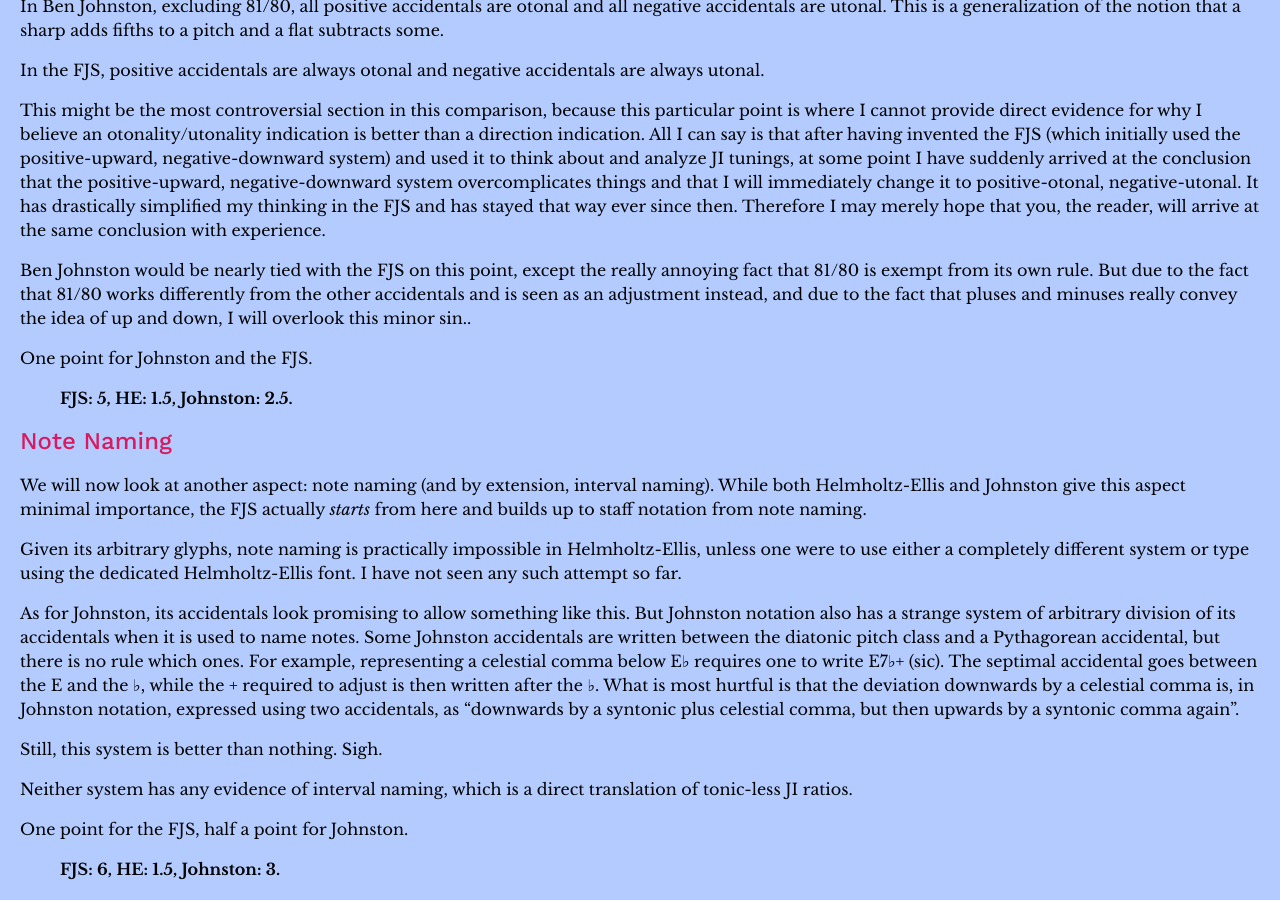
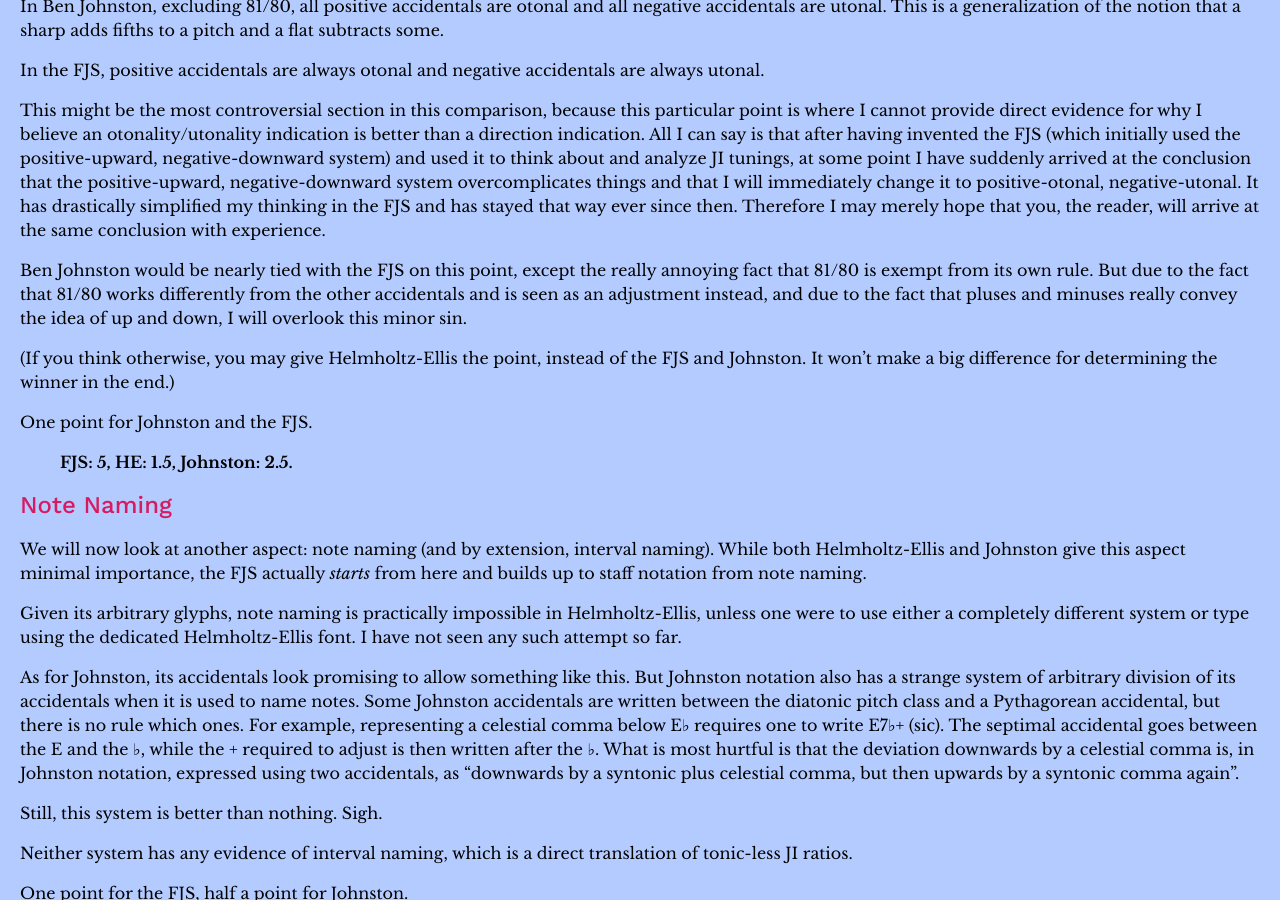
Before and after one commit to misotanni/misotanni.github.io, a Jekyll site: the page built from fjs/en/compare.md, in a window 1280 px wide and 900 px high, scrolled down 4545 px. Built offline with Jekyll 4.4.1, drawn with Linux system fonts in a browser that asks for light colours; our own code applies the rules of GitHub Pages for plain Markdown files; formulas are drawn with MathJax 3; some of the changed text lies outside the part shown.

Commit message:
comparison: small adjustments

```diff
--- a/fjs/en/compare.md
+++ b/fjs/en/compare.md
@@ -149,7 +149,9 @@ In the FJS, positive accidentals are always otonal and negative accidentals are
 
 This might be the most controversial section in this comparison, because this particular point is where I cannot provide direct evidence for why I believe an otonality/utonality indication is better than a direction indication. All I can say is that after having invented the FJS (which initially used the positive-upward, negative-downward system) and used it to think about and analyze JI tunings, at some point I have suddenly arrived at the conclusion that the positive-upward, negative-downward system overcomplicates things and that I will immediately change it to positive-otonal, negative-utonal. It has drastically simplified my thinking in the FJS and has stayed that way ever since then. Therefore I may merely hope that you, the reader, will arrive at the same conclusion with experience.
 
-Ben Johnston would be nearly tied with the FJS on this point, except the really annoying fact that 81/80 is exempt from its own rule. But due to the fact that 81/80 works differently from the other accidentals and is seen as an adjustment instead, and due to the fact that pluses and minuses really convey the idea of up and down, I will overlook this minor sin..
+Ben Johnston would be nearly tied with the FJS on this point, except the really annoying fact that 81/80 is exempt from its own rule. But due to the fact that 81/80 works differently from the other accidentals and is seen as an adjustment instead, and due to the fact that pluses and minuses really convey the idea of up and down, I will overlook this minor sin.
+
+(If you think otherwise, you may give Helmholtz-Ellis the point, instead of the FJS and Johnston. It won't make a big difference for determining the winner in the end.)
 
 One point for Johnston and the FJS.
 
```
Also changed, not shown: other parts of fjs/en/compare.md (+2 -2 lines).
